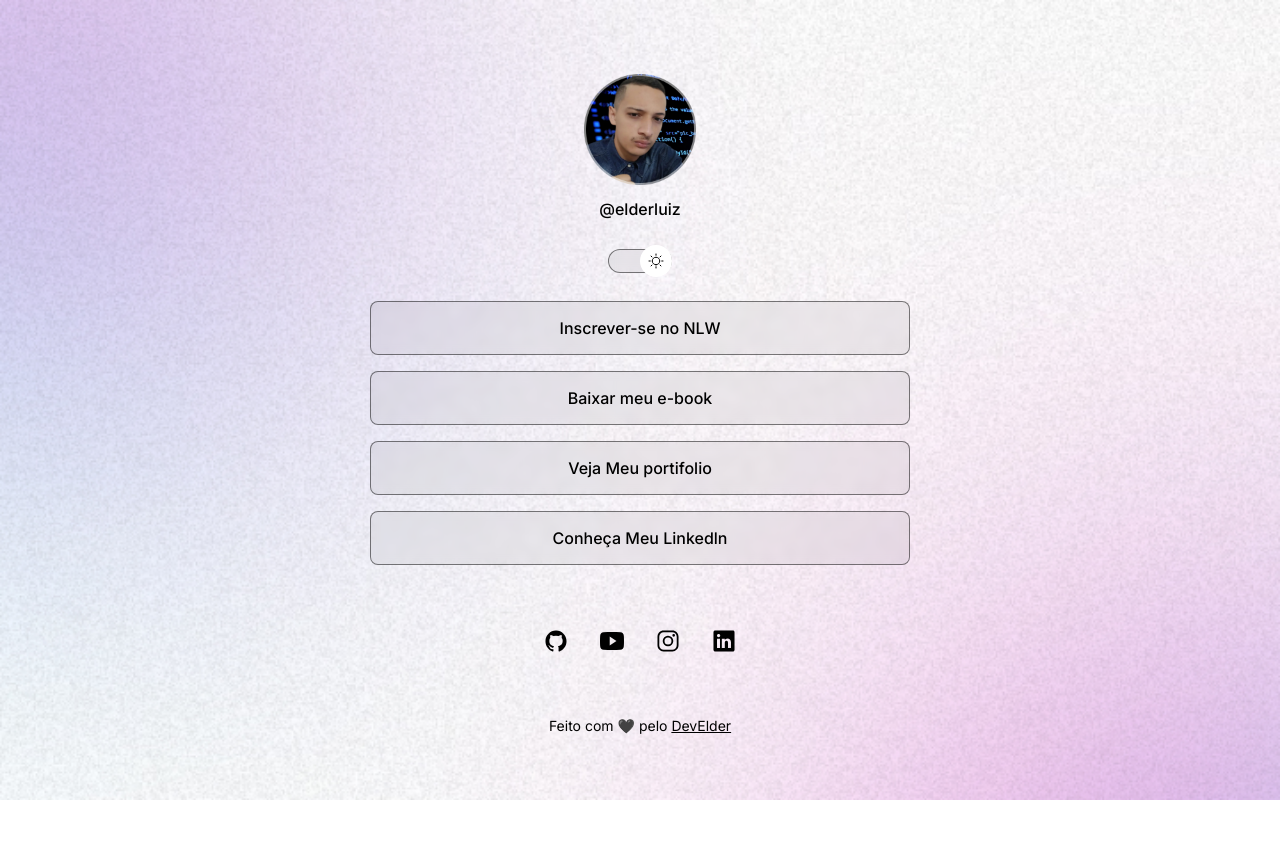
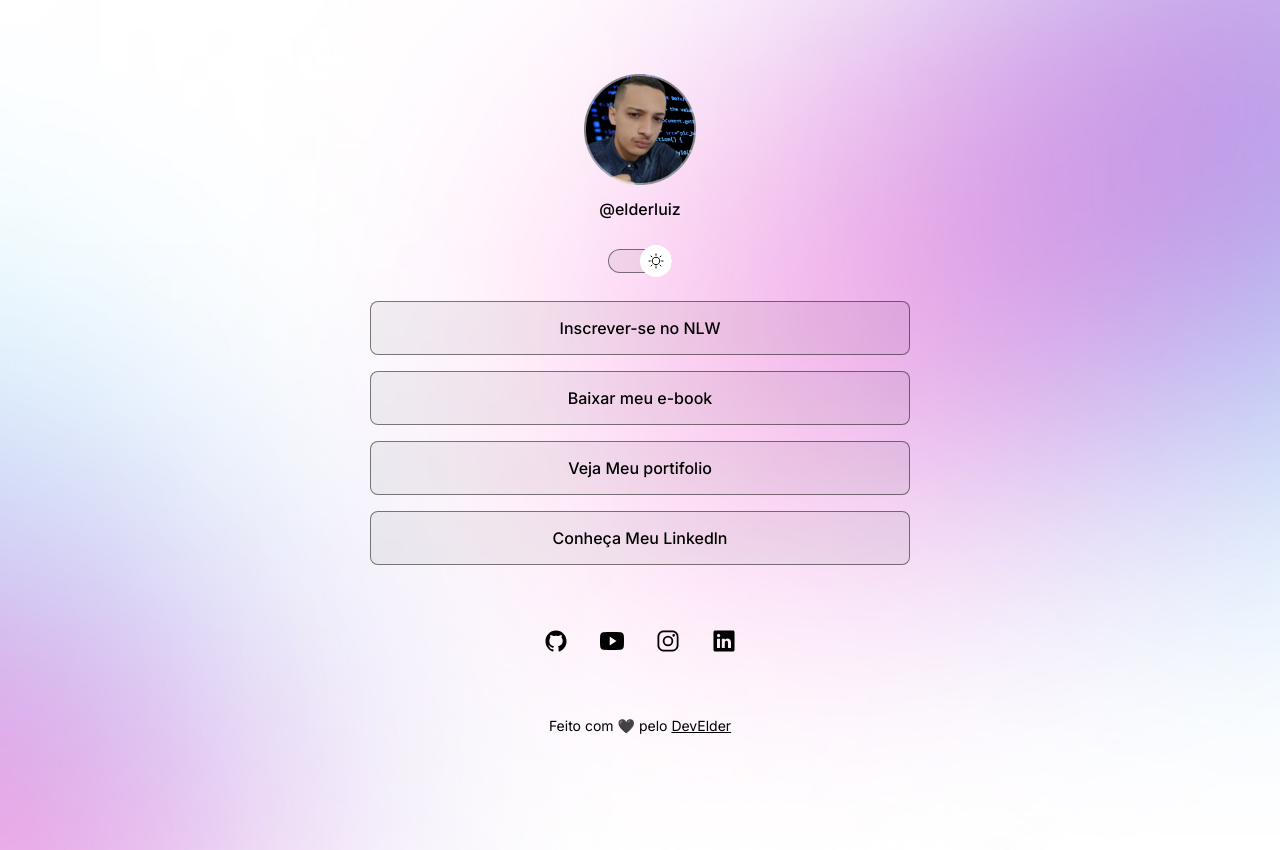
Before and after one commit to ElderLuiz/projeto, a plain HTML site: page index.html in a window 1280 px wide. Both pictures are taken after a click on the element 640 px from the left and 262 px from the top of the page. Before the commit the page ends 800 px from the top, so only its background shows below. Drawn offline with nearby package versions, Linux system fonts and the light colour scheme.

Commit message:
change background the view port resolution

```diff
--- a/style.css
+++ b/style.css
@@ -27,6 +27,7 @@
 
 body {
   background: var(--bg-url) no-repeat top center/cover;
+  height: 100vh;
 }
 body * {
   font-family: "Inter", sans-serif;
@@ -88,8 +89,6 @@ body * {
   border: 1.5px solid var(--stroke-color-hover);
 }
 
-
-
 #switch span {
   display: block;
   width: 64px;
@@ -100,8 +99,6 @@ body * {
   -webkit-backdrop-filter: blur(4px);
   border-radius: 9999px;
 }
-
-
 
 /* links */
 ul {
@@ -160,10 +157,20 @@ ul li a:hover {
 }
 
 #social-links a:hover {
-  background: var(--highlight-color)
+  background: var(--highlight-color);
 }
 footer {
   padding: 24px 0;
   text-align: center;
   font-size: 14px;
 }
+
+@media (min-width: 700px) {
+  :root {
+    --bg-url: url(./assets/bg-desktop.jpg);
+  }
+
+  .light {
+    --bg-url: url(./assets/bg-desktop-light.jpg);
+  }
+}
```
